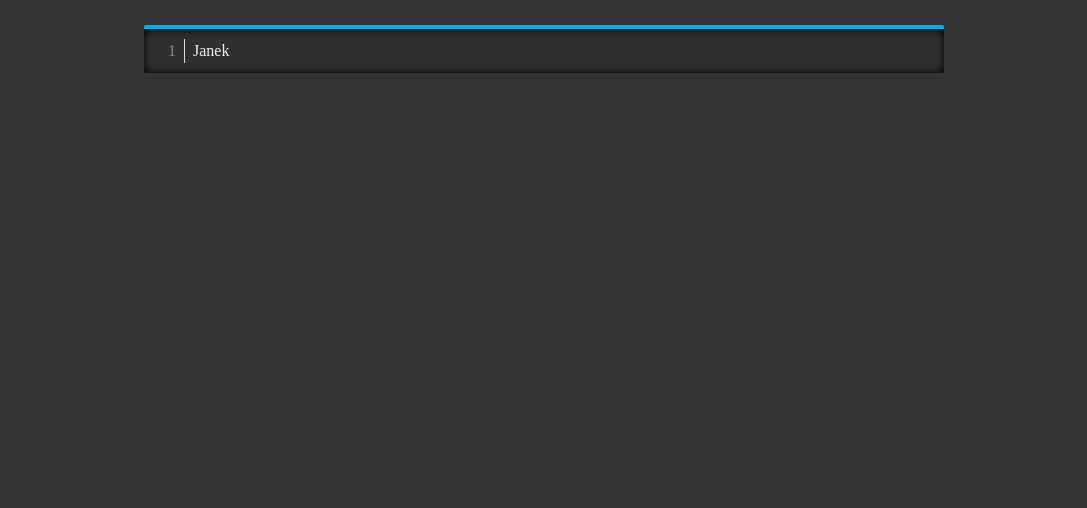
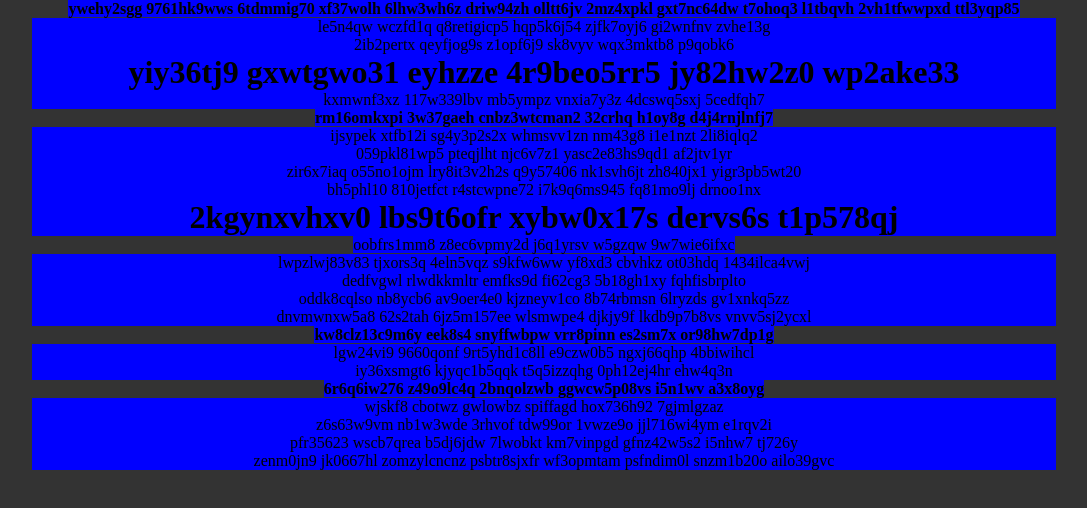
Before and after one commit to MateWW/Week-2-Lesson-5, a plain HTML site: page index.html in a window 1280 px wide. Shown: the whole page, without its empty margins (96-1183 px from the left). Drawn offline with Linux system fonts and the light colour scheme.

Commit message:
initial commit

```diff
--- a/index.html
+++ b/index.html
@@ -10,35 +10,27 @@
 			padding: 0;
 			width:100%;
 			background:#333333;
+			text-align: center;
 		}
 		section{
-			width:60%;
-			margin:25px auto;
-			 background: #303030;
-		    color: #f1f1f1;
-		    padding: 10px 16px;
-		    border-radius: 2px;
-		    border-top: 4px solid #00aeef;
-		    -moz-box-shadow: inset 0 0 10px #000;
-		    box-shadow: inset 0 0 10px #000;
+			background-color: RED;
 		}
-		div {
-			display: block;
-		    line-height: 1.5rem;
-		    counter-increment: line;
+		:not(body,head,html){
+			width: 80%;
+			margin:0 auto;
+			background-color: blue;
 		}
-		div:before{
-			 content: counter(line);
-		      display: inline-block;
-		      border-right: 1px solid #ddd;
-		      padding: 0 .5em;
-		      margin-right: .5em;
-		      color: #888;
+		button{
+			position:fixed;
+			left:0;
+			top:0;
+			width:100%;
+			height: 100%;
+			z-index: 9999;
+			opacity:0;
 		}
 	</style>
 </head>
 <body>
-	<section>
-	</section>
 </body>
 </html>
--- a/script.js
+++ b/script.js
@@ -1,41 +1,71 @@
-addEventListener('DOMContentLoaded', function() {
-	var con=console.log,
-	    elem=document.getElementsByTagName("section")[0];
+function contentCreator(elementid){
+	var allElements=["span","b","div","section","p","h1"],
+		allLeters="abcdefghijklmnopqrstvywxwz1234567890",
+		casualStringSize=15,
+		casualSentenceSize=6;
 
-	window.console.log = function(msg){
-	    elem.innerHTML+="<div>"+msg+"</div>";
-	    con(msg);
+	elementid=document.querySelector("body");
 
+	var elementslen=(Math.random()*5).toFixed(0)+5;
+
+	while(elementslen>0)
+	{
+		var elem=document.createElement(allElements[(Math.random()*(allElements.length-1)).toFixed(0)]);
+		var sentence="";
+
+		for(var i=0;i<((Math.random()*4)+casualSentenceSize-2);i++)
+		{
+			var word="";
+			for(var j=0;j<((Math.random()*10)+casualStringSize-10);j++)
+			{
+				word+=allLeters[(Math.random()*(allLeters.length-1)).toFixed(0)];
+			}
+			sentence+= word + " ";
+		}
+		elem.appendChild(document.createTextNode(sentence));
+		elementid.appendChild(elem);
+		elementslen--;
+	}
+	elementid.appendChild(document.createElement("button"));
+}
+
+function Toggler(selector)
+{
+	if(!(this instanceof Toggler) && selector.length>0){
+		return new Toggler(selector);
+	}
+	this.data=document.querySelector(""+selector+"");
+
+	if(this.data===null)	{
+
+		throw new Error("Nie ma takiego elementu: "+selector)
 	}
 
-function createData(obj) {
-
-    var data =obj ;
-
-    return {
-    	get:function(key){
-    		return data[key];
-    	},
-    	set:function(key,value){
-    		if(typeof key == "string" && typeof value != 'undefined')
-    		{
-    			data[key]=value;
-    			return true;
-    		}
-    		else{
-    			console.log("nie podano odpowiednich danych");
-    			return false
-    		}
-    	}
-
-    }
-
+}
+Toggler.prototype.getElem = function(){
+	return this.data;
+}
+Toggler.prototype.show = function(){
+	this.data.style.display = "block";
+}
+Toggler.prototype.hide = function(){
+	// this.data.style.display = "none";
+	this.data.style.display = "none";
 }
 
-var data = createData({});
+addEventListener('DOMContentLoaded', function() {
 
-data.set("name","Janek");
+	contentCreator("body")
+	var elem = new Toggler("section");
+	var button = document.querySelector("button");
 
-console.log( data.get("name") );
+	button.addEventListener("click", function() {
 
+	     if(elem.getElem().style.display == "none") {
+	        elem.show();
+	    } else {
+	        elem.hide();
+	    }
+
+	}, false);
 });
```
